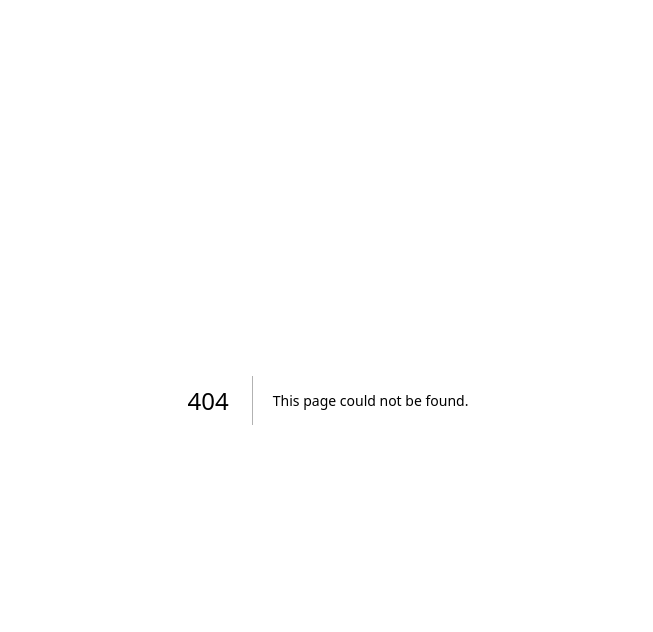
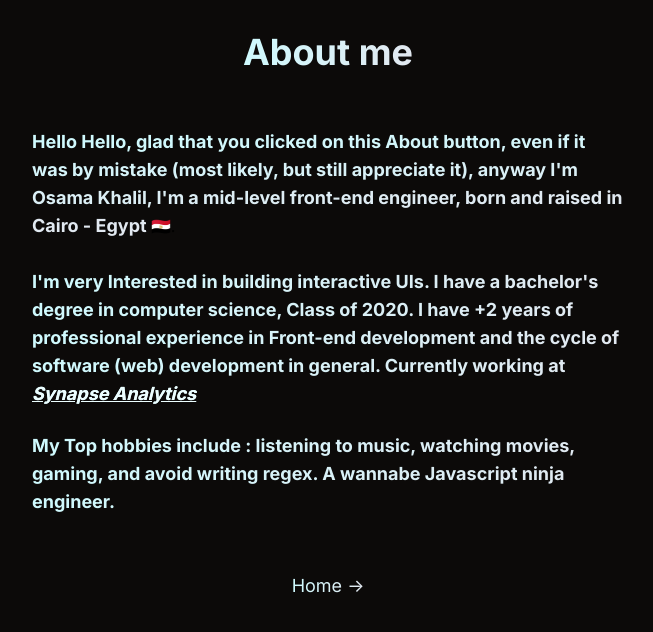
Before and after one commit to OsamaKhalilMohamed/Portfolio, a Next.js app: page /About in a window 1280 px wide. Before the commit this address had no page. Shown: the top 632 px of the page, without its empty margins (312-965 px from the left). Built offline with nearby package versions, Linux system fonts and the light colour scheme.

Commit message:
wip: finished about page

```diff
--- a/src/components/AboutModal.tsx
+++ /dev/null
@@ -1,72 +0,0 @@
-import React, { Dispatch, SetStateAction } from "react";
-import { motion } from "framer-motion";
-import Link from "next/link";
-
-type Props = {
-  isModalOpen: boolean;
-  setIsModelOpen: Dispatch<SetStateAction<boolean>>;
-};
-
-export default function AboutModal({ isModalOpen, setIsModelOpen }: Props) {
-  return (
-    <motion.div
-      initial={{ opacity: 0, scale: 0.5 }}
-      animate={{ opacity: 1, scale: 1 }}
-      transition={{ duration: 0.5 }}
-      id="staticModal"
-      data-modal-backdrop="static"
-      tabIndex={-1}
-      aria-hidden="true"
-      className={`${
-        isModalOpen ? "visible" : "hidden"
-      } fixed z-[1055] ml-4 mr-4 flex h-full w-3/4 items-center justify-center overflow-y-auto overflow-x-hidden outline-none sm:w-full`}
-    >
-      <div className="flex max-h-full w-full max-w-2xl align-middle">
-        <div className="relative rounded-lg bg-gradient-to-r from-stone-900 to-stone-800 shadow-lg">
-          <div className="flex items-start justify-between rounded-t border-b p-4 ">
-            <h3 className="bg-gradient-to-r from-cyan-100 to-slate-200 bg-clip-text text-center text-2xl  font-semibold text-cyan-100 text-transparent ">
-              About Me
-            </h3>
-            <button
-              type="button"
-              className="ml-auto inline-flex items-center rounded-lg bg-transparent p-1.5 text-sm text-gray-400 hover:bg-gray-200 hover:text-gray-900 dark:hover:bg-gray-600 dark:hover:text-white"
-              data-modal-hide="staticModal"
-              onClick={() => setIsModelOpen(false)}
-            >
-              <svg
-                className="h-5 w-5"
-                fill="currentColor"
-                viewBox="0 0 20 20"
-                xmlns="http://www.w3.org/2000/svg"
-              >
-                <path
-                  fillRule="evenodd"
-                  d="M4.293 4.293a1 1 0 011.414 0L10 8.586l4.293-4.293a1 1 0 111.414 1.414L11.414 10l4.293 4.293a1 1 0 01-1.414 1.414L10 11.414l-4.293 4.293a1 1 0 01-1.414-1.414L8.586 10 4.293 5.707a1 1 0 010-1.414z"
-                  clipRule="evenodd"
-                ></path>
-              </svg>
-            </button>
-          </div>
-          <div className="space-y-6 p-6">
-            <p className="bg-gradient-to-r from-cyan-100 to-slate-200 bg-clip-text text-left text-lg leading-relaxed text-transparent">
-              Hello Hello, glad that you clicked on this About button, even if
-              it was by mistake (most likely, but still appreciate it), anyway
-              I'm Osama, I'm a mid-level front-end engineer, and I'm very
-              Interested in building interactive UIs. Currently working at{" "}
-              <Link href="https://www.synapse-analytics.io/" target="_blank">
-                <span className="cursor-pointer italic text-cyan-100 underline underline-offset-1">
-                  Synapse Analytics
-                </span>
-              </Link>{" "}
-              <br />
-              <br />
-              My Top hobbies include : listening to music / watching movies /
-              gaming / and avoid writing regex. A wannabe Javascript ninja
-              engineer.
-            </p>
-          </div>
-        </div>
-      </div>
-    </motion.div>
-  );
-}
--- /dev/null
+++ b/src/pages/About/index.tsx
@@ -0,0 +1,81 @@
+import Head from "next/head";
+import React from "react";
+import { motion } from "framer-motion";
+import Link from "next/link";
+
+type Props = {};
+
+export default function About({}: Props): React.ReactElement {
+  return (
+    <>
+      <Head>
+        <title>Osama Khalil - About</title>
+        <meta
+          name="description"
+          content="Osama Khalil - Software engineer - About me"
+        />
+        <link rel="icon" href="/favicon.ico" />
+      </Head>
+      <main className="flex min-h-screen flex-col items-center justify-start bg-stone-950">
+        <motion.div
+          initial={{ opacity: 0, scale: 0.5 }}
+          animate={{ opacity: 1, scale: 1 }}
+          transition={{ duration: 0.5 }}
+          className="mx-16 mt-8 flex h-fit"
+        >
+          <h1 className="bg-gradient-to-r from-cyan-100 to-slate-200 bg-clip-text text-center text-2xl font-extrabold text-transparent sm:text-4xl">
+            About me
+          </h1>
+        </motion.div>
+        <motion.div
+          initial={{ opacity: 0, scale: 0.5 }}
+          animate={{ x: 0, opacity: 1, scale: 1 }}
+          transition={{ type: "spring", stiffness: 50 }}
+          className="mt-2 w-full rounded-lg p-6  sm:mt-8 sm:w-1/2"
+        >
+          <div>
+            <span className="bg-gradient-to-r from-cyan-100 to-slate-200 bg-clip-text text-lg font-bold text-transparent">
+              Hello Hello, glad that you clicked on this About button, even if
+              it was by mistake (most likely, but still appreciate it), anyway
+              I'm Osama Khalil, I'm a mid-level front-end engineer, born and
+              raised in Cairo - Egypt{" "}
+            </span>{" "}
+            <span className="bg-none text-inherit">🇪🇬</span>.
+            <p className="bg-gradient-to-r from-cyan-100 to-slate-200 bg-clip-text text-lg font-bold text-transparent">
+              {" "}
+              <br /> I'm very Interested in building interactive UIs. I have a
+              bachelor's degree in computer science, Class of 2020. I have +2
+              years of professional experience in Front-end development and the
+              cycle of software (web) development in general. Currently working
+              at{" "}
+              <Link
+                href={"https://www.synapse-analytics.io/"}
+                target="_blank"
+                className="h-fit"
+              >
+                {" "}
+                <span
+                  className="italic text-cyan-50 underline underline-offset-1
+            "
+                >
+                  Synapse Analytics
+                </span>
+              </Link>
+            </p>
+          </div>
+          <br />
+          <p className="bg-gradient-to-r from-cyan-100 to-slate-200 bg-clip-text text-lg font-bold text-transparent">
+            My Top hobbies include : listening to music, watching movies,
+            gaming, and avoid writing regex. A wannabe Javascript ninja
+            engineer.
+          </p>
+        </motion.div>
+        <Link href={"/"}>
+          <p className="mt-8 cursor-pointer bg-gradient-to-r from-cyan-100 to-slate-200 bg-clip-text text-lg text-transparent">
+            Home {"->"}
+          </p>
+        </Link>
+      </main>
+    </>
+  );
+}
--- a/src/pages/_app.tsx
+++ b/src/pages/_app.tsx
@@ -1,8 +1,19 @@
 import { type AppType } from "next/dist/shared/lib/utils";
 import "~/styles/globals.css";
+import { Inter } from "next/font/google";
+
+const inter = Inter({
+  weight: ["100", "200", "400", "700"],
+  variable: "--font-inter",
+  subsets: ["latin"],
+});
 
 const MyApp: AppType = ({ Component, pageProps }) => {
-  return <Component {...pageProps} />;
+  return (
+    <main className={inter.className}>
+      <Component {...pageProps} />
+    </main>
+  );
 };
 
 export default MyApp;
--- a/src/pages/index.tsx
+++ b/src/pages/index.tsx
@@ -1,40 +1,31 @@
 import Head from "next/head";
 import Link from "next/link";
-import { Inter } from "next/font/google";
 import { motion } from "framer-motion";
 import {
   EmailSVGIcon,
   GithubSVGIcon,
   LinkedinSVGIcon,
 } from "~/assets/SvgIcons";
-import AboutModal from "~/components/AboutModal";
-import { useState } from "react";
-
-const inter = Inter({
-  weight: ["100", "200", "400", "700"],
-  variable: "--font-inter",
-  subsets: ["latin"],
-});
 
 export default function Home(): React.ReactElement {
-  const [isModalOpen, setIsModalOpen] = useState<boolean>(false);
   return (
     <>
       <Head>
         <title>Osama Khalil</title>
-        <meta name="description" content="Generated by create-t3-app" />
+        <meta
+          name="description"
+          content="Osama Khalil - Software engineer - Home"
+        />
         <link rel="icon" href="/favicon.ico" />
       </Head>
       <main
-        className={`${inter.className}  flex min-h-screen flex-col items-center justify-center bg-stone-950`}
+        className={`flex min-h-screen flex-col items-center justify-center bg-stone-950`}
       >
-        <AboutModal isModalOpen={isModalOpen} setIsModelOpen={setIsModalOpen} />
-
         <motion.div
           initial={{ opacity: 0, scale: 0.5 }}
           animate={{ opacity: 1, scale: 1 }}
           transition={{ duration: 0.5 }}
-          className="bg-gradient-to-r from-cyan-100 to-slate-200 bg-clip-text text-center text-2xl text-transparent"
+          className="mx-auto bg-gradient-to-r from-cyan-100 to-slate-200 bg-clip-text text-center text-2xl text-transparent"
         >
           <p className="flex text-center text-sm text-cyan-100 md:justify-start">
             Hi <span className="animate-waving-hand text-center">👋🏻</span>,
@@ -55,7 +46,7 @@ export default function Home(): React.ReactElement {
             animate={{ opacity: 1, scale: 1 }}
             className="mb-4 cursor-pointer rounded-lg bg-stone-800 p-5 text-center shadow-md hover:bg-stone-700 md:mb-0"
           >
-            <p className="bg-gradient-to-r from-cyan-100 to-slate-200 bg-clip-text text-2xl text-transparent">
+            <p className="bg-gradient-to-r from-cyan-100 to-slate-200 bg-clip-text text-2xl font-bold text-transparent">
               Projects
             </p>
           </motion.div>
@@ -66,7 +57,7 @@ export default function Home(): React.ReactElement {
             animate={{ opacity: 1, scale: 1 }}
             className="mb-4 cursor-pointer rounded-lg bg-stone-800 p-5 text-center shadow-md hover:bg-stone-700 md:mb-0"
           >
-            <p className="bg-gradient-to-r from-cyan-100 to-slate-200 bg-clip-text text-2xl text-transparent">
+            <p className="bg-gradient-to-r from-cyan-100 to-slate-200 bg-clip-text text-2xl font-bold text-transparent">
               Skills
             </p>
           </motion.div>
@@ -77,24 +68,24 @@ export default function Home(): React.ReactElement {
             animate={{ opacity: 1, scale: 1 }}
             className="mb-4 cursor-pointer rounded-lg bg-stone-800 p-5 text-center shadow-md hover:bg-stone-700 md:mb-0"
           >
-            <p className="bg-gradient-to-r from-cyan-100 to-slate-200 bg-clip-text text-2xl text-transparent">
+            <p className="bg-gradient-to-r from-cyan-100 to-slate-200 bg-clip-text text-2xl font-bold text-transparent">
               Experiences
             </p>
           </motion.div>
+          <Link href={"/About"}>
+            {" "}
             <motion.div
               whileHover={{ scale: 1.1 }}
               whileTap={{ scale: 0.9 }}
               initial={{ opacity: 0, scale: 0.5 }}
               animate={{ opacity: 1, scale: 1 }}
-            onClick={() => setIsModalOpen(!isModalOpen)}
-            data-modal-target="staticModal"
-            data-modal-toggle="staticModal"
               className="mb-4 cursor-pointer rounded-lg bg-stone-800 p-5 text-center shadow-md hover:bg-stone-700 md:mb-0"
             >
-            <p className="bg-gradient-to-r from-cyan-100 to-slate-200 bg-clip-text text-2xl text-transparent">
+              <p className="bg-gradient-to-r from-cyan-100 to-slate-200 bg-clip-text text-2xl font-bold text-transparent">
                 About
               </p>
             </motion.div>
+          </Link>
         </div>
         <motion.div
           className="mt-10 flex flex-col"
```
Also changed, not shown: src/assets/SvgIcons.tsx (+2 -2 lines). Lines whose indentation alone changed are shown as unchanged.
